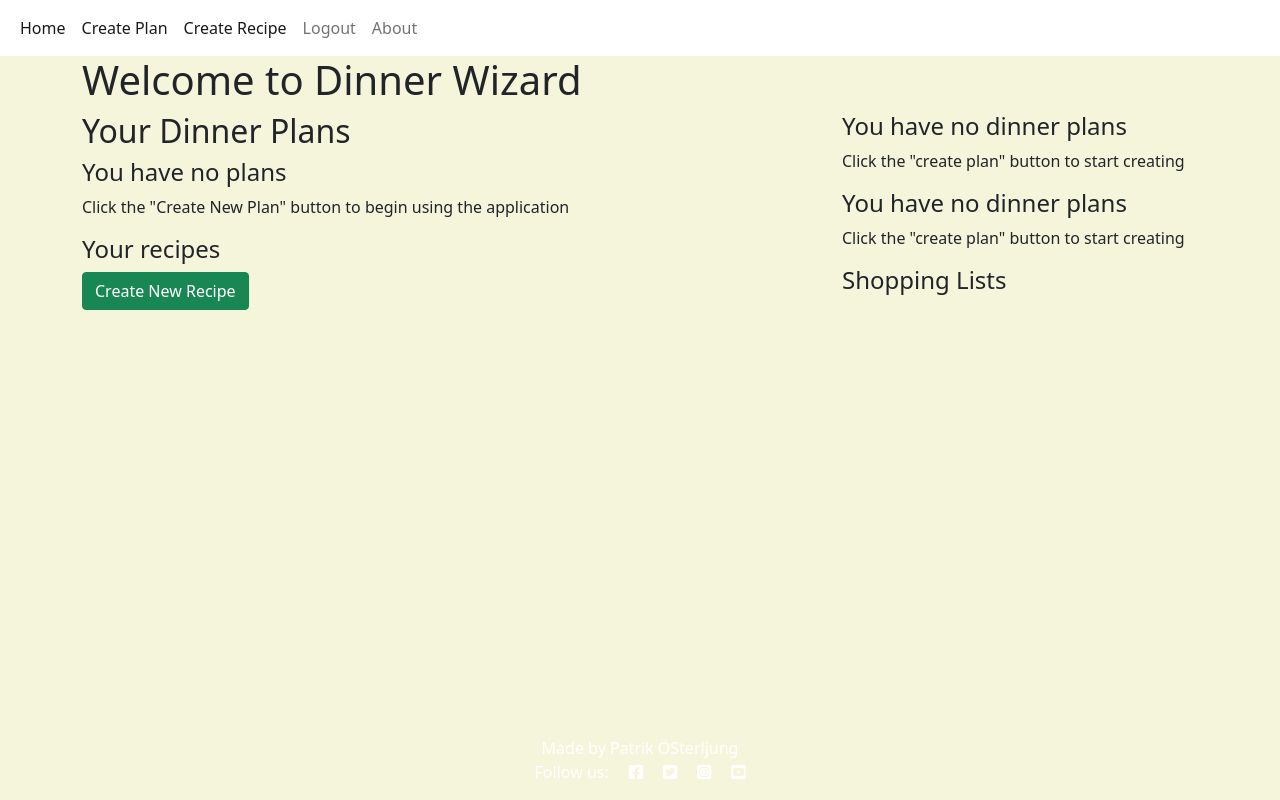
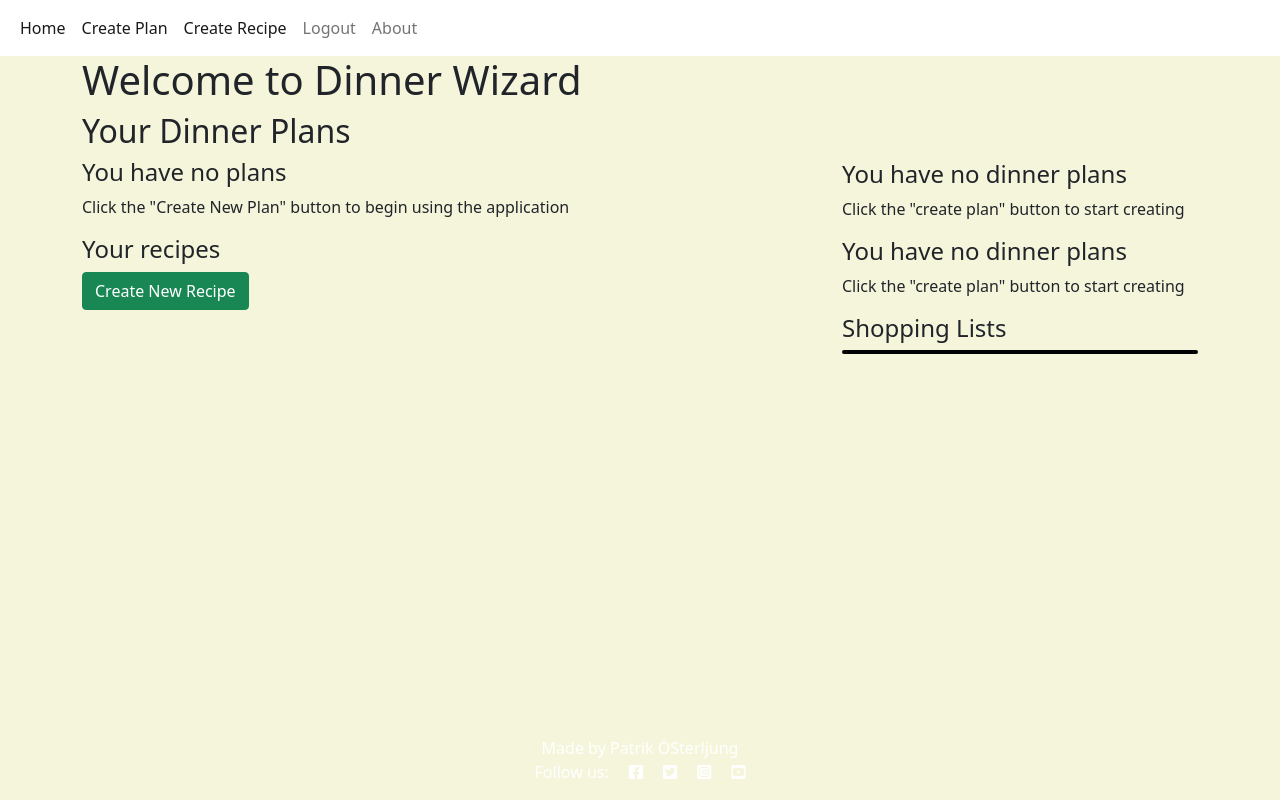
Before and after one commit to oljung/portfolio-project-4, a Django app: page /plans/ in a window 1280 px wide. Run offline with Django 4.2, Linux system fonts and the light colour scheme; the visitor is signed in with stand-in values (Sample User, id 1); data comes from the database, SQL or seed files in the repository; data that the repository does not hold is empty.

Commit message:
feat: styling for lists and list items om plans page

```diff
--- a/Dinner_Wizard/views.py
+++ b/Dinner_Wizard/views.py
@@ -13,7 +13,6 @@ from .models import (
     Plan,
     Recipe,
     Ingredient,
-    IngredientTemplate,
     Category,
     ShoppingList,
 )
--- a/static/css/style.css
+++ b/static/css/style.css
@@ -1,8 +1,33 @@
 
 
 body {
-    background-color: beige;
+    background-color: var(--main-bg-color);
 }
+
+/* Variables */
+:root {
+    /* Colors */
+    --main-bg-color: beige;
+    --main-button-color: darkslategray;
+    --main-button-hover-color: slategray;
+    --main-text-color: black;
+    --accent-text-color: darkslategray;
+}
+
+
+/* Colors */
+
+.btn-primary {
+    background-color: var(--main-button-color);
+    border-color: var(--main-button-hover-color);
+}
+
+.btn-primary:hover {
+    background-color: var(--main-button-hover-color);
+    border-color: var(--main-button-color);
+}
+
+
 
 /* PLans page */
 .recipe-list {
@@ -11,6 +36,8 @@ body {
     width: 100%;
     list-style-type: none;
     padding: 0;
+    border: 2px solid black;
+    border-radius: 5px;
 }
 
 .list-header {
@@ -19,12 +46,13 @@ body {
 
 .recipe-item {
     padding: 5px;
+    font-size: 110%;
+    font-weight: 600;
 }
 
 .recipe-item-name {
     display: inline-block;
     width: 50%;
-    background-color: beige;
 }
 
 .recipe-item-category {
@@ -46,6 +74,37 @@ body {
     display: none;
 }
 
+.plan-list {
+    background-color: #fff;
+    border: 2px solid black;
+    border-radius: 5px;
+    list-style-type: none;
+    padding: 0;
+}
+
+.plan-item {
+   font-size: 110%;
+   font-weight: 600;
+}
+
+.list-button {
+    text-decoration: none;
+    color: var(--main-button-color);
+}
+
+.list-button:hover {
+    color: var(--main-button-hover-color);
+}
+
+.list-button-text {
+    color: black;
+    text-decoration: none;
+}
+
+.list-button-text:hover {
+    color: var(--accent-text-color);
+}
+
 /* Media Queries */
 @media screen and (max-width: 500px) {
 
--- a/templates/plans.html
+++ b/templates/plans.html
@@ -31,9 +31,9 @@
                 {% for recipe in active_plan.recipes.all %}
                     <li class="recipe-item">
                         {% if user in recipe.favourites.all %}
-                        <span class="recipe-favourite"><a href="{% url 'add_favourite' recipe.id %}"><i class="fas fa-star"></i></a></span>
+                        <span><a href="{% url 'add_favourite' recipe.id %}" class="list-button"><i class="fas fa-star"></i></a></span>
                         {% else %}
-                        <span class="recipe-favourite"><a href="{% url 'add_favourite' recipe.id %}"><i class="far fa-star"></i></a></span>
+                        <span><a href="{% url 'add_favourite' recipe.id %}" class="list-button"><i class="far fa-star"></i></a></span>
                         {% endif %}
                         <span class="recipe-item-name">{{ recipe }}</span>
                         {% for category in recipe.categories.all %}
@@ -66,15 +66,16 @@
             <h4>You have no plans</h4>
             <p>Click the "Create New Plan" button to begin using the application</p>
             {% endif %}
-            <div class="row">
-                <div class="col">
+            <div class="row plan-container">
+                <div class="col-lg-6">
                     <h4>Your recipes</h4>
                     {% if recipes %}
-                    <ul>
+                    <ul class="plan-list">
                         {% for recipe in recipes %}
-                        <li>
-                            <span>{{ recipe }}</span>
-                            <a href="{% url 'edit_recipe' recipe_id=recipe.id plan_id=0 %}" class="btn btn-primary">Edit</a>
+                        <li class="plan-item m-2">
+                            <span class="item-text">{{ recipe }}
+                                <a href="{% url 'edit_recipe' recipe_id=recipe.id plan_id=0 %}" class="list-button"><i class="fas fa-edit"></i></a>
+                            </span>
                         </li>
                         {% endfor %}
                     </ul>
@@ -84,16 +85,18 @@
                 <a href="{% url 'create_recipe' plan_id=0 %}" class="col btn btn-success">Create New Recipe</a>
         </div>
         <div class="col-md-4">
-            <div class="row plan-container">
+            <div class="row plan-container mt-5">
+                <div class="col">
                 {% if plans %}
                     <h4>Upcoming plans</h4>
                     <ul class="plan-list">
                         {% for plan in plans %}
                         {% if plan.status == 0 %}
-                    <li class="plan-item">
-                        <span class="item-text col-6">{{ plan }}</span>
-                        <a class="btn btn-primary" href="{% url 'make_active' plan.id %}">Make Active</a>
-                        <span class="list-button"><a href="{% url 'delete_plan' plan.id %}"><i class="fas fa-trash-alt"></i></a></span>
+                        <li class="plan-item m-2">
+                            <span class="item-text">{{ plan }}
+                                <a href="{% url 'make_active' plan.id %}" class="list-button"><i class="fas fa-toggle-off"></i></a>
+                            </span>
+                            <span><a href="{% url 'delete_plan' plan.id %}" class="list-button"><i class="fas fa-trash-alt"></i></a></span>
                         </li>
                         {% endif %}
                         {% endfor %}
@@ -103,16 +106,18 @@
                     <p>Click the "create plan" button to start creating</p>
                 {% endif %}
                 </div>
+            </div>
             <div class="row plan-container">
+                <div class="col">
                 {% if plans %}
                     <h4>Previous plans</h4>
                     <ul class="plan-list">
                         {% for plan in plans %}
                         {% if plan.status == 2 %}
-                    <li class="plan-item">
-                        <span class="item-text col-6">{{ plan }}</span>
-                        <a class="btn btn-primary" href="{% url 'make_active' plan.id %}">Make Active</a>
-                        <span class="list-button"><a href="{% url 'delete_plan' plan.id %}"><i class="fas fa-trash-alt"></i></a></span>
+                        <li class="plan-item m-2">
+                            <span class="item-text">{{ plan }}</span>
+                            <a href="{% url 'make_active' plan.id %}" class="list-button"><i class="fas fa-toggle-off"></i></a>
+                            <span><a href="{% url 'delete_plan' plan.id %}" class="list-button"><i class="fas fa-trash-alt"></i></a></span>
                         </li>
                         {% endif %}
                         {% endfor %}
@@ -122,19 +127,21 @@
                     <p>Click the "create plan" button to start creating</p>
                 {% endif %}
                 </div>
+            </div>
             <div class="row shopping-list-container">
+                <div class="col">
                     <h4>Shopping Lists</h4>
-                <ul class="shopping-list">
+                    <ul class="plan-list">
                         {% if shopping_lists %}
                         {% for list in shopping_lists.all %}
-                    <li class="shopping-list-item">
-                        <span class="shopping-list-text">{{ list.name }}</span>
-                        <a href="{% url 'shopping_list' list.id %}" class="btn btn-primary">Open</a>
-                        <span class="list-button"><a href="{% url 'delete_shopping_list' list.id %}"><i class="fas fa-trash-alt"></i></a></span>
+                        <li class="plan-item m-2">
+                            <a href="{% url 'shopping_list' list.id %}" class="list-button-text">{{ list.name }}</a>
+                            <span><a href="{% url 'delete_shopping_list' list.id %}" class="list-button"><i class="fas fa-trash-alt"></i></a></span>
                         </li>
                         {% endfor %}
                         {% endif %}
                     </ul>
+                </div>
             </div>
         </div>
 
```
Lines whose indentation alone changed are shown as unchanged.
